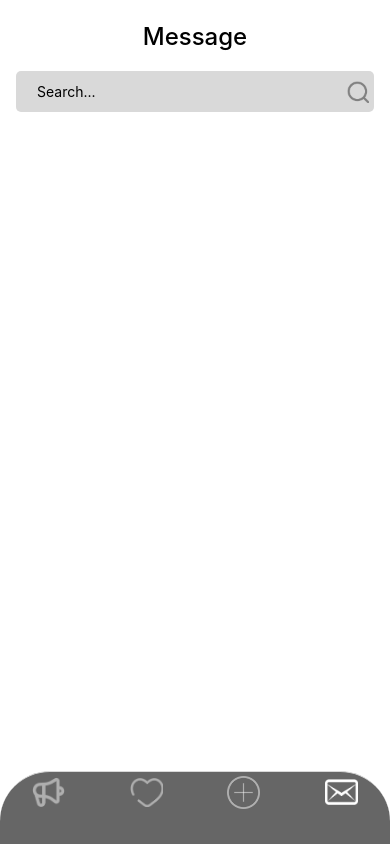
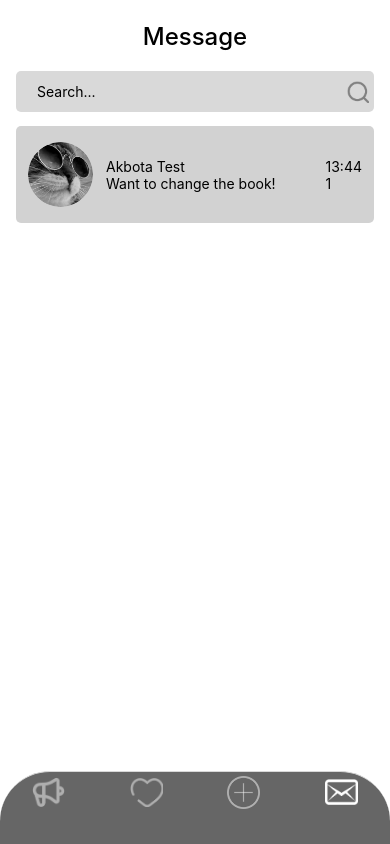
Before and after one commit to bari-bir/book-crossing, a React Native app: screen /Message in a window 390 px wide. Built offline with nearby package versions, Linux system fonts and the light colour scheme.

Commit message:
feat: add message card block

```diff
--- a/src/screens/Message.tsx
+++ b/src/screens/Message.tsx
@@ -1,8 +1,9 @@
-import { View, Image, TextInput, StyleSheet } from "react-native"
+import { View, Image, TextInput, StyleSheet, Text } from "react-native"
 import { Page } from "../layouts/page"
 import { Header } from "../components/Header"
-import { useState } from "react"
+import React, { useState } from "react"
 import SearchImage from "../../assets/images/search.png"
+import ProfileImage from "../../assets/images/profile.png"
 
 export const Message = () => {
     const [search, setSearch] = useState<string>("")
@@ -12,6 +13,22 @@ export const Message = () => {
             <View style={styles.search}>
                 <TextInput onChangeText={setSearch} value={search} placeholder="Search..." style={{ paddingLeft: 21 }} />
                 <Image source={SearchImage} style={styles.searchImg} />
+            </View>
+
+            <View style={styles.contentBlock}>
+                <View style={styles.contentWrapper}>
+                    <Image style={styles.userProfileImage} source={ProfileImage} />
+                    <View>
+                        <Text>Akbota Test</Text>
+                        <Text>Want to change the book!</Text>
+                    </View>
+                </View>
+                <View>
+                    <Text>13:44</Text>
+                    <View>
+                        <Text>1</Text>
+                    </View>
+                </View>
             </View>
         </Page>
     )
@@ -25,6 +42,7 @@ const styles = StyleSheet.create({
         borderRadius: 5,
         display: "flex",
         justifyContent: "center",
+        marginBottom: 14,
     },
     searchImg: {
         position: "absolute",
@@ -32,4 +50,26 @@ const styles = StyleSheet.create({
         width: 22,
         height: 22,
     },
+    contentBlock: {
+        paddingHorizontal: 12,
+        paddingVertical: 16,
+        backgroundColor: "#D2D2D2",
+        borderRadius: 5,
+        height: 97,
+        display: "flex",
+        alignItems: "center",
+        flexDirection: "row",
+        justifyContent: "space-between",
+    },
+    contentWrapper: {
+        display: "flex",
+        gap: 13,
+        alignItems: "center",
+        flexDirection: "row",
+    },
+    userProfileImage: {
+        width: 65,
+        height: 65,
+        borderRadius: 100,
+    },
 })
```
Also changed, not shown: assets/images/profile.png (added).
